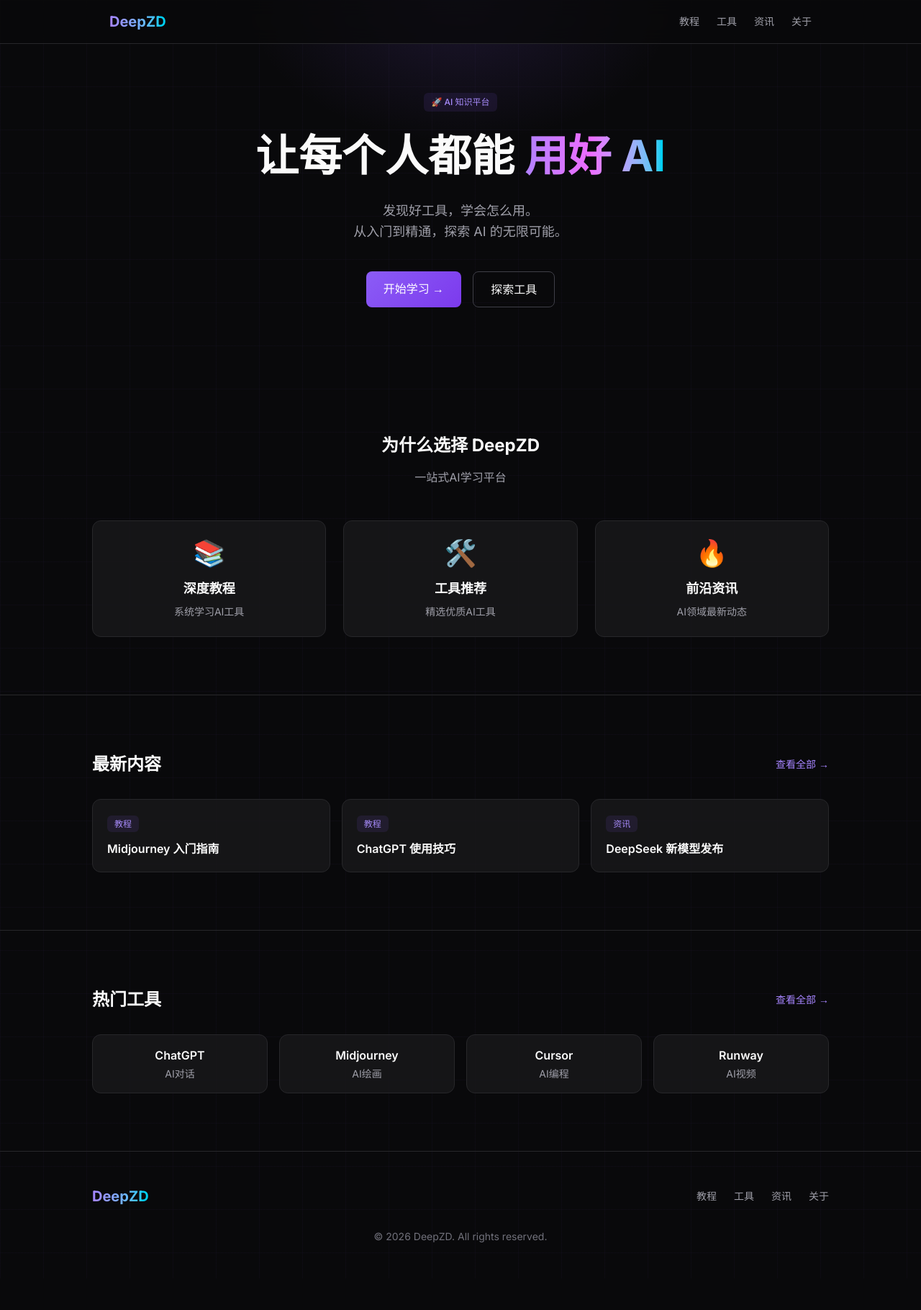
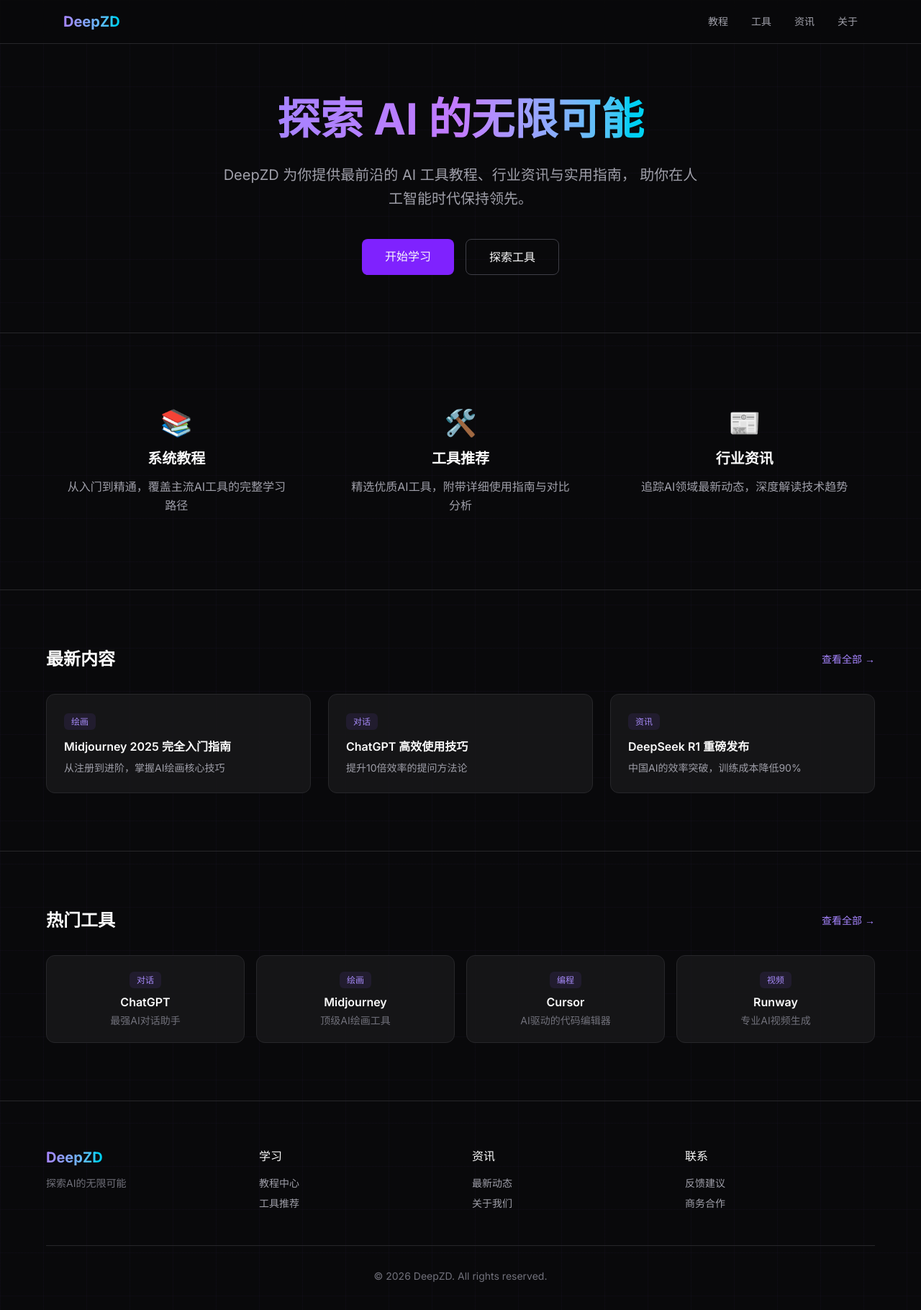
Before and after one commit to uncle-light/deepzd, a Next.js app: page / in a window 1280 px wide. Shown: the top 1820 px of the page at 72% size. Before the commit the page ends 1776 px from the top, so only its background shows below. Built offline with nearby package versions, Linux system fonts and the light colour scheme.

Commit message:
refactor: 专业化重构 - 抽取共享组件、优化页面结构、改进UI设计

```diff
--- a/src/app/components/Features.tsx
+++ b/src/app/components/Features.tsx
@@ -1,25 +1,39 @@
 export default function Features() {
-  const features = [
-    { icon: "📚", title: "深度教程", desc: "系统学习AI工具", color: "violet" },
-    { icon: "🛠️", title: "工具推荐", desc: "精选优质AI工具", color: "cyan" },
-    { icon: "🔥", title: "前沿资讯", desc: "AI领域最新动态", color: "fuchsia" },
-  ];
-
   return (
-    <section className="py-20 px-6">
-      <div className="max-w-5xl mx-auto">
-        <h2 className="text-2xl font-bold text-center mb-4">为什么选择 DeepZD</h2>
-        <p className="text-zinc-400 text-center mb-12">一站式AI学习平台</p>
-        <div className="grid md:grid-cols-3 gap-6">
-          {features.map((f, i) => (
-            <div key={i} className="card p-6 text-center group">
-              <div className="text-4xl mb-4 group-hover:scale-110 transition">{f.icon}</div>
-              <h3 className="font-semibold text-lg mb-2">{f.title}</h3>
-              <p className="text-zinc-400 text-sm">{f.desc}</p>
-            </div>
-          ))}
+    <section className="py-20 px-6 border-t border-zinc-800">
+      <div className="max-w-6xl mx-auto">
+        <div className="grid md:grid-cols-3 gap-8">
+          <FeatureCard
+            icon="📚"
+            title="系统教程"
+            desc="从入门到精通，覆盖主流AI工具的完整学习路径"
+          />
+          <FeatureCard
+            icon="🛠️"
+            title="工具推荐"
+            desc="精选优质AI工具，附带详细使用指南与对比分析"
+          />
+          <FeatureCard
+            icon="📰"
+            title="行业资讯"
+            desc="追踪AI领域最新动态，深度解读技术趋势"
+          />
         </div>
       </div>
     </section>
   );
 }
+
+function FeatureCard({ icon, title, desc }: {
+  icon: string;
+  title: string;
+  desc: string
+}) {
+  return (
+    <div className="text-center p-6">
+      <div className="text-4xl mb-4">{icon}</div>
+      <h3 className="text-xl font-semibold mb-3">{title}</h3>
+      <p className="text-zinc-400 leading-relaxed">{desc}</p>
+    </div>
+  );
+}
--- a/src/app/components/Footer.tsx
+++ b/src/app/components/Footer.tsx
@@ -2,20 +2,40 @@ import Link from "next/link";
 
 export default function Footer() {
   return (
-    <footer className="py-12 px-6 border-t border-zinc-800">
-      <div className="max-w-5xl mx-auto">
-        <div className="flex flex-col md:flex-row justify-between items-center gap-6">
-          <Link href="/" className="text-xl font-bold bg-gradient-to-r from-violet-400 to-cyan-400 bg-clip-text text-transparent">
-            DeepZD
-          </Link>
-          <div className="flex gap-6 text-sm text-zinc-400">
-            <Link href="/tutorials" className="hover:text-white transition">教程</Link>
-            <Link href="/tools" className="hover:text-white transition">工具</Link>
-            <Link href="/news" className="hover:text-white transition">资讯</Link>
-            <Link href="/about" className="hover:text-white transition">关于</Link>
+    <footer className="py-16 px-6 border-t border-zinc-800">
+      <div className="max-w-6xl mx-auto">
+        <div className="grid md:grid-cols-4 gap-8 mb-12">
+          <div>
+            <Link href="/" className="text-xl font-bold bg-gradient-to-r from-violet-400 to-cyan-400 bg-clip-text text-transparent">
+              DeepZD
+            </Link>
+            <p className="text-zinc-500 text-sm mt-3">
+              探索AI的无限可能
+            </p>
+          </div>
+          <div>
+            <h4 className="font-medium mb-4">学习</h4>
+            <div className="space-y-2 text-sm text-zinc-400">
+              <Link href="/tutorials" className="block hover:text-white transition">教程中心</Link>
+              <Link href="/tools" className="block hover:text-white transition">工具推荐</Link>
+            </div>
+          </div>
+          <div>
+            <h4 className="font-medium mb-4">资讯</h4>
+            <div className="space-y-2 text-sm text-zinc-400">
+              <Link href="/news" className="block hover:text-white transition">最新动态</Link>
+              <Link href="/about" className="block hover:text-white transition">关于我们</Link>
+            </div>
+          </div>
+          <div>
+            <h4 className="font-medium mb-4">联系</h4>
+            <div className="space-y-2 text-sm text-zinc-400">
+              <p>反馈建议</p>
+              <p>商务合作</p>
+            </div>
           </div>
         </div>
-        <div className="mt-8 text-center text-zinc-500 text-sm">
+        <div className="pt-8 border-t border-zinc-800 text-center text-zinc-500 text-sm">
           © 2026 DeepZD. All rights reserved.
         </div>
       </div>
--- a/src/app/components/Hero.tsx
+++ b/src/app/components/Hero.tsx
@@ -1,22 +1,31 @@
+import Link from "next/link";
+
 export default function Hero() {
   return (
-    <section className="pt-32 pb-24 px-6 glow-effect relative overflow-hidden">
-      <div className="max-w-4xl mx-auto text-center relative z-10">
-        <div className="inline-block px-4 py-1.5 tag mb-6">
-          🚀 AI 知识平台
-        </div>
-        <h1 className="text-4xl md:text-6xl font-bold mb-6 leading-tight">
-          让每个人都能
-          <span className="bg-gradient-to-r from-violet-400 via-fuchsia-400 to-cyan-400 bg-clip-text text-transparent"> 用好 AI</span>
+    <section className="pt-32 pb-20 px-6">
+      <div className="max-w-4xl mx-auto text-center">
+        <h1 className="text-5xl md:text-6xl font-bold mb-6 leading-tight">
+          <span className="bg-gradient-to-r from-violet-400 via-purple-400 to-cyan-400 bg-clip-text text-transparent">
+            探索 AI 的无限可能
+          </span>
         </h1>
-        <p className="text-lg text-zinc-400 mb-10 max-w-2xl mx-auto leading-relaxed">
-          发现好工具，学会怎么用。<br/>从入门到精通，探索 AI 的无限可能。
+        <p className="text-xl text-zinc-400 mb-10 max-w-2xl mx-auto leading-relaxed">
+          DeepZD 为你提供最前沿的 AI 工具教程、行业资讯与实用指南，
+          助你在人工智能时代保持领先。
         </p>
         <div className="flex gap-4 justify-center">
-          <a href="/tutorials" className="btn-primary">开始学习 →</a>
-          <a href="/tools" className="px-6 py-3 border border-zinc-700 rounded-lg hover:border-violet-500 hover:text-violet-400 transition">
+          <Link
+            href="/tutorials"
+            className="px-8 py-3 bg-violet-600 hover:bg-violet-500 rounded-lg font-medium transition-colors"
+          >
+            开始学习
+          </Link>
+          <Link
+            href="/tools"
+            className="px-8 py-3 border border-zinc-700 hover:border-zinc-500 rounded-lg font-medium transition-colors"
+          >
             探索工具
-          </a>
+          </Link>
         </div>
       </div>
     </section>
--- /dev/null
+++ b/src/app/components/Nav.tsx
@@ -0,0 +1,40 @@
+"use client";
+
+import Link from "next/link";
+import { usePathname } from "next/navigation";
+
+const navItems = [
+  { href: "/tutorials", label: "教程" },
+  { href: "/tools", label: "工具" },
+  { href: "/news", label: "资讯" },
+  { href: "/about", label: "关于" },
+];
+
+export default function Nav() {
+  const pathname = usePathname();
+
+  return (
+    <nav className="fixed top-0 w-full bg-zinc-950/80 backdrop-blur-md z-50 border-b border-zinc-800">
+      <div className="max-w-6xl mx-auto px-6 py-4 flex justify-between items-center">
+        <Link href="/" className="text-xl font-bold bg-gradient-to-r from-violet-400 to-cyan-400 bg-clip-text text-transparent">
+          DeepZD
+        </Link>
+        <div className="flex gap-8 text-sm">
+          {navItems.map((item) => (
+            <Link
+              key={item.href}
+              href={item.href}
+              className={`transition-colors ${
+                pathname?.startsWith(item.href)
+                  ? "text-white font-medium"
+                  : "text-zinc-400 hover:text-white"
+              }`}
+            >
+              {item.label}
+            </Link>
+          ))}
+        </div>
+      </div>
+    </nav>
+  );
+}
--- a/src/app/news/page.tsx
+++ b/src/app/news/page.tsx
@@ -1,53 +1,37 @@
 import Link from "next/link";
+import Nav from "../components/Nav";
+import Footer from "../components/Footer";
 import { news } from "../data/news";
-
-function Nav() {
-  return (
-    <nav className="fixed top-0 w-full bg-zinc-950/80 backdrop-blur-md z-50 border-b border-zinc-800">
-      <div className="max-w-5xl mx-auto px-6 py-4 flex justify-between items-center">
-        <Link href="/" className="text-xl font-bold bg-gradient-to-r from-violet-400 to-cyan-400 bg-clip-text text-transparent">
-          DeepZD
-        </Link>
-        <div className="flex gap-6 text-sm">
-          <Link href="/tutorials" className="text-zinc-400 hover:text-white">教程</Link>
-          <Link href="/tools" className="text-zinc-400 hover:text-white">工具</Link>
-          <Link href="/news" className="text-white">资讯</Link>
-        </div>
-      </div>
-    </nav>
-  );
-}
 
 export default function News() {
   return (
     <div className="min-h-screen grid-bg">
       <Nav />
       <main className="pt-24 pb-16 px-6">
-        <div className="max-w-5xl mx-auto">
-          <h1 className="text-3xl font-bold mb-2">AI 资讯</h1>
-          <p className="text-zinc-400 mb-6">AI领域最新动态</p>
-          <div className="flex gap-2 mb-8 flex-wrap">
-            <span className="tag">全部</span>
-            <span className="tag">产品</span>
-            <span className="tag">行业</span>
-            <span className="tag">技术</span>
-            <span className="tag">政策</span>
-          </div>
+        <div className="max-w-6xl mx-auto">
+          <header className="mb-12">
+            <h1 className="text-4xl font-bold mb-4">AI 资讯</h1>
+            <p className="text-zinc-400 text-lg">
+              追踪AI领域最新动态与深度分析
+            </p>
+          </header>
+
           <div className="space-y-4">
             {news.map((n) => (
-              <Link key={n.slug} href={`/news/${n.slug}`}>
-                <div className="card p-5">
-                  <div className="flex justify-between mb-2">
-                    <span className="tag">{n.tag}</span>
-                    <span className="text-zinc-500 text-sm">{n.date}</span>
-                  </div>
-                  <h3 className="font-semibold">{n.title}</h3>
+              <Link key={n.slug} href={`/news/${n.slug}`} className="card p-6 block group">
+                <div className="flex justify-between items-start mb-3">
+                  <span className="tag">{n.tag}</span>
+                  <span className="text-zinc-500 text-sm">{n.date}</span>
                 </div>
+                <h3 className="font-semibold text-lg group-hover:text-violet-400 transition-colors">
+                  {n.title}
+                </h3>
               </Link>
             ))}
           </div>
         </div>
       </main>
+      <Footer />
     </div>
   );
 }
--- a/src/app/page.tsx
+++ b/src/app/page.tsx
@@ -1,25 +1,8 @@
 import Link from "next/link";
+import Nav from "./components/Nav";
 import Hero from "./components/Hero";
 import Features from "./components/Features";
 import Footer from "./components/Footer";
-
-function Nav() {
-  return (
-    <nav className="fixed top-0 w-full bg-zinc-950/80 backdrop-blur-md z-50 border-b border-zinc-800">
-      <div className="max-w-5xl mx-auto px-6 py-4 flex justify-between items-center">
-        <Link href="/" className="text-xl font-bold bg-gradient-to-r from-violet-400 to-cyan-400 bg-clip-text text-transparent">
-          DeepZD
-        </Link>
-        <div className="flex gap-6 text-sm">
-          <Link href="/tutorials" className="text-zinc-400 hover:text-white transition">教程</Link>
-          <Link href="/tools" className="text-zinc-400 hover:text-white transition">工具</Link>
-          <Link href="/news" className="text-zinc-400 hover:text-white transition">资讯</Link>
-          <Link href="/about" className="text-zinc-400 hover:text-white transition">关于</Link>
-        </div>
-      </div>
-    </nav>
-  );
-}
 
 export default function Home() {
   return (
@@ -37,26 +20,49 @@ export default function Home() {
 function LatestContent() {
   return (
     <section className="py-20 px-6 border-t border-zinc-800">
-      <div className="max-w-5xl mx-auto">
+      <div className="max-w-6xl mx-auto">
         <div className="flex justify-between items-center mb-8">
           <h2 className="text-2xl font-bold">最新内容</h2>
-          <Link href="/tutorials" className="text-violet-400 text-sm hover:underline">查看全部 →</Link>
+          <Link href="/tutorials" className="text-violet-400 text-sm hover:underline">
+            查看全部 →
+          </Link>
         </div>
-        <div className="grid md:grid-cols-3 gap-4">
-          <ContentCard title="Midjourney 入门指南" tag="教程" href="/tutorials/midjourney-guide" />
-          <ContentCard title="ChatGPT 使用技巧" tag="教程" href="/tutorials/chatgpt-tips" />
-          <ContentCard title="DeepSeek 新模型发布" tag="资讯" href="/news/deepseek-new-model" />
+        <div className="grid md:grid-cols-3 gap-6">
+          <ContentCard
+            title="Midjourney 2025 完全入门指南"
+            desc="从注册到进阶，掌握AI绘画核心技巧"
+            tag="绘画"
+            href="/tutorials/midjourney-guide"
+          />
+          <ContentCard
+            title="ChatGPT 高效使用技巧"
+            desc="提升10倍效率的提问方法论"
+            tag="对话"
+            href="/tutorials/chatgpt-tips"
+          />
+          <ContentCard
+            title="DeepSeek R1 重磅发布"
+            desc="中国AI的效率突破，训练成本降低90%"
+            tag="资讯"
+            href="/news/deepseek-new-model"
+          />
         </div>
       </div>
     </section>
   );
 }
 
-function ContentCard({ title, tag, href }: { title: string; tag: string; href: string }) {
+function ContentCard({ title, desc, tag, href }: {
+  title: string;
+  desc: string;
+  tag: string;
+  href: string
+}) {
   return (
-    <Link href={href} className="card p-5 block">
+    <Link href={href} className="card p-6 block group">
       <span className="tag">{tag}</span>
-      <h3 className="font-semibold mt-3">{title}</h3>
+      <h3 className="font-semibold mt-3 group-hover:text-violet-400 transition-colors">{title}</h3>
+      <p className="text-zinc-400 text-sm mt-2 line-clamp-2">{desc}</p>
     </Link>
   );
 }
@@ -64,27 +70,34 @@ function ContentCard({ title, tag, href }: { title: string; tag: string; href: s
 function ToolsPreview() {
   return (
     <section className="py-20 px-6 border-t border-zinc-800">
-      <div className="max-w-5xl mx-auto">
+      <div className="max-w-6xl mx-auto">
         <div className="flex justify-between items-center mb-8">
           <h2 className="text-2xl font-bold">热门工具</h2>
-          <Link href="/tools" className="text-violet-400 text-sm hover:underline">查看全部 →</Link>
+          <Link href="/tools" className="text-violet-400 text-sm hover:underline">
+            查看全部 →
+          </Link>
         </div>
         <div className="grid md:grid-cols-4 gap-4">
-          <ToolCard name="ChatGPT" desc="AI对话" />
-          <ToolCard name="Midjourney" desc="AI绘画" />
-          <ToolCard name="Cursor" desc="AI编程" />
-          <ToolCard name="Runway" desc="AI视频" />
+          <ToolCard name="ChatGPT" desc="最强AI对话助手" category="对话" />
+          <ToolCard name="Midjourney" desc="顶级AI绘画工具" category="绘画" />
+          <ToolCard name="Cursor" desc="AI驱动的代码编辑器" category="编程" />
+          <ToolCard name="Runway" desc="专业AI视频生成" category="视频" />
         </div>
       </div>
     </section>
   );
 }
 
-function ToolCard({ name, desc }: { name: string; desc: string }) {
+function ToolCard({ name, desc, category }: {
+  name: string;
+  desc: string;
+  category: string;
+}) {
   return (
-    <div className="card p-4 text-center">
-      <h3 className="font-semibold">{name}</h3>
-      <p className="text-zinc-400 text-sm mt-1">{desc}</p>
+    <div className="card p-5 text-center group hover:border-violet-500/50 transition-colors">
+      <span className="tag text-xs">{category}</span>
+      <h3 className="font-semibold mt-2">{name}</h3>
+      <p className="text-zinc-500 text-sm mt-1">{desc}</p>
     </div>
   );
 }
--- a/src/app/tools/page.tsx
+++ b/src/app/tools/page.tsx
@@ -1,60 +1,48 @@
-import Link from "next/link";
+import Nav from "../components/Nav";
+import Footer from "../components/Footer";
 import { tools } from "../data/tools";
-
-function Nav() {
-  return (
-    <nav className="fixed top-0 w-full bg-zinc-950/80 backdrop-blur-md z-50 border-b border-zinc-800">
-      <div className="max-w-5xl mx-auto px-6 py-4 flex justify-between items-center">
-        <Link href="/" className="text-xl font-bold bg-gradient-to-r from-violet-400 to-cyan-400 bg-clip-text text-transparent">
-          DeepZD
-        </Link>
-        <div className="flex gap-6 text-sm">
-          <Link href="/tutorials" className="text-zinc-400 hover:text-white">教程</Link>
-          <Link href="/tools" className="text-white">工具</Link>
-          <Link href="/news" className="text-zinc-400 hover:text-white">资讯</Link>
-        </div>
-      </div>
-    </nav>
-  );
-}
 
 export default function Tools() {
   return (
     <div className="min-h-screen grid-bg">
       <Nav />
       <main className="pt-24 pb-16 px-6">
-        <div className="max-w-5xl mx-auto">
-          <h1 className="text-3xl font-bold mb-2">AI 工具推荐</h1>
-          <p className="text-zinc-400 mb-6">精选优质AI工具</p>
-          <div className="flex gap-2 mb-8 flex-wrap">
-            <span className="tag">全部</span>
-            <span className="tag">对话</span>
-            <span className="tag">绘画</span>
-            <span className="tag">编程</span>
-            <span className="tag">视频</span>
-            <span className="tag">音频</span>
-            <span className="tag">办公</span>
-          </div>
-          <div className="grid md:grid-cols-2 gap-4">
+        <div className="max-w-6xl mx-auto">
+          <header className="mb-12">
+            <h1 className="text-4xl font-bold mb-4">AI 工具推荐</h1>
+            <p className="text-zinc-400 text-lg">
+              精选优质AI工具，助力效率提升
+            </p>
+          </header>
+
+          <div className="grid md:grid-cols-2 gap-6">
             {tools.map((t) => (
               <ToolCard key={t.slug} {...t} />
             ))}
           </div>
         </div>
       </main>
+      <Footer />
     </div>
   );
 }
 
-function ToolCard({ name, desc, category, url }: { name: string; desc: string; category: string; url: string }) {
+function ToolCard({ name, desc, category, url }: {
+  name: string;
+  desc: string;
+  category: string;
+  url: string
+}) {
   return (
-    <a href={url} target="_blank" className="card p-5 block">
+    <a href={url} target="_blank" rel="noopener noreferrer" className="card p-6 block group">
       <div className="flex justify-between items-start">
-        <div>
-          <h3 className="font-semibold mb-1">{name}</h3>
-          <p className="text-zinc-400 text-sm">{desc}</p>
+        <div className="flex-1">
+          <h3 className="font-semibold text-lg group-hover:text-violet-400 transition-colors">
+            {name}
+          </h3>
+          <p className="text-zinc-400 text-sm mt-2">{desc}</p>
         </div>
-        <span className="tag">{category}</span>
+        <span className="tag ml-4">{category}</span>
       </div>
     </a>
   );
--- a/src/app/tutorials/page.tsx
+++ b/src/app/tutorials/page.tsx
@@ -1,53 +1,37 @@
 import Link from "next/link";
+import Nav from "../components/Nav";
+import Footer from "../components/Footer";
 import { tutorials } from "../data/tutorials";
-
-function Nav() {
-  return (
-    <nav className="fixed top-0 w-full bg-zinc-950/80 backdrop-blur-md z-50 border-b border-zinc-800">
-      <div className="max-w-5xl mx-auto px-6 py-4 flex justify-between items-center">
-        <Link href="/" className="text-xl font-bold bg-gradient-to-r from-violet-400 to-cyan-400 bg-clip-text text-transparent">
-          DeepZD
-        </Link>
-        <div className="flex gap-6 text-sm">
-          <Link href="/tutorials" className="text-white">教程</Link>
-          <Link href="/tools" className="text-zinc-400 hover:text-white">工具</Link>
-          <Link href="/news" className="text-zinc-400 hover:text-white">资讯</Link>
-        </div>
-      </div>
-    </nav>
-  );
-}
 
 export default function Tutorials() {
   return (
     <div className="min-h-screen grid-bg">
       <Nav />
       <main className="pt-24 pb-16 px-6">
-        <div className="max-w-5xl mx-auto">
-          <h1 className="text-3xl font-bold mb-2">教程中心</h1>
-          <p className="text-zinc-400 mb-6">系统学习AI工具</p>
-          <div className="flex gap-2 mb-8 flex-wrap">
-            <span className="tag">全部</span>
-            <span className="tag">绘画</span>
-            <span className="tag">对话</span>
-            <span className="tag">编程</span>
-            <span className="tag">视频</span>
-            <span className="tag">音频</span>
-          </div>
-          <div className="space-y-4">
+        <div className="max-w-6xl mx-auto">
+          <header className="mb-12">
+            <h1 className="text-4xl font-bold mb-4">教程中心</h1>
+            <p className="text-zinc-400 text-lg">
+              系统学习AI工具，从入门到精通
+            </p>
+          </header>
+
+          <div className="grid md:grid-cols-2 lg:grid-cols-3 gap-6">
             {tutorials.map((t) => (
-              <Link key={t.slug} href={`/tutorials/${t.slug}`}>
-                <div className="card p-5">
-                  <div className="flex justify-between">
-                    <h3 className="font-semibold">{t.title}</h3>
-                    <span className="tag">{t.tag}</span>
-                  </div>
-                </div>
+              <Link key={t.slug} href={`/tutorials/${t.slug}`} className="card p-6 group">
+                <span className="tag">{t.tag}</span>
+                <h3 className="font-semibold text-lg mt-3 group-hover:text-violet-400 transition-colors">
+                  {t.title}
+                </h3>
+                <p className="text-zinc-400 text-sm mt-2 line-clamp-2">
+                  {t.content.substring(0, 80)}...
+                </p>
               </Link>
             ))}
           </div>
         </div>
       </main>
+      <Footer />
     </div>
   );
 }
```
Also changed, not shown: src/app/about/page.tsx (+28 -29 lines), src/app/news/[slug]/page.tsx (+24 -28 lines), src/app/tutorials/[slug]/page.tsx (+21 -25 lines).
